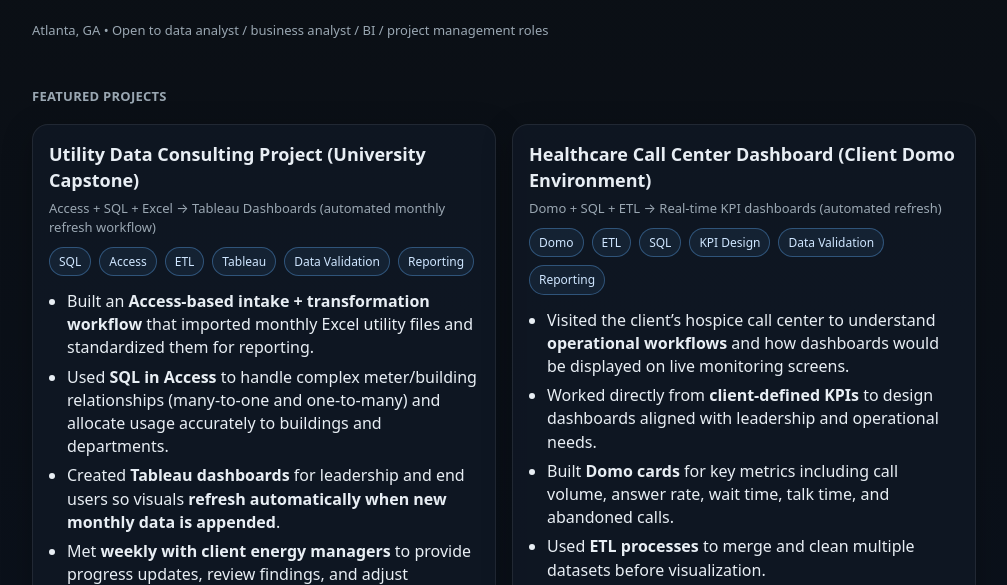
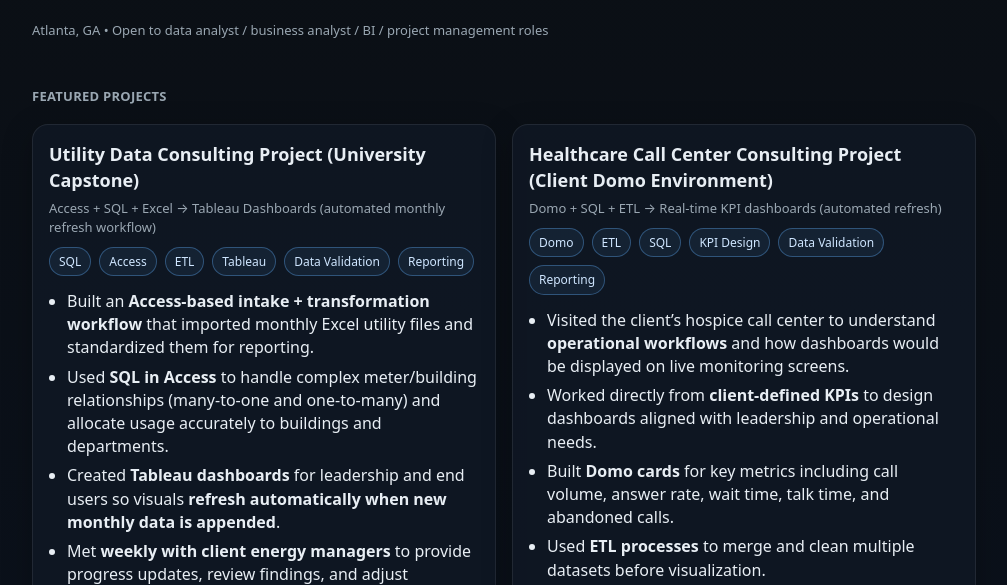
Before and after one commit to mikeschm410/mikeschm410.github.io, a plain HTML site: page index.html in a window 1280 px wide. Shown: the part 173-758 px from the top of the page, without its empty margins (136-1143 px from the left). Drawn offline with Linux system fonts and the light colour scheme.

Commit message:
Update index.html

```diff
--- a/index.html
+++ b/index.html
@@ -161,7 +161,7 @@
 
       <!-- PROJECT 2: Healthcare (Domo) -->
 <article class="card">
-  <h2>Healthcare Call Center Dashboard (Client Domo Environment)</h2>
+  <h2>Healthcare Call Center Consulting Project (Client Domo Environment)</h2>
   <p class="meta">Domo + SQL + ETL → Real-time KPI dashboards (automated refresh)</p>
 
   <div class="tags">
```
